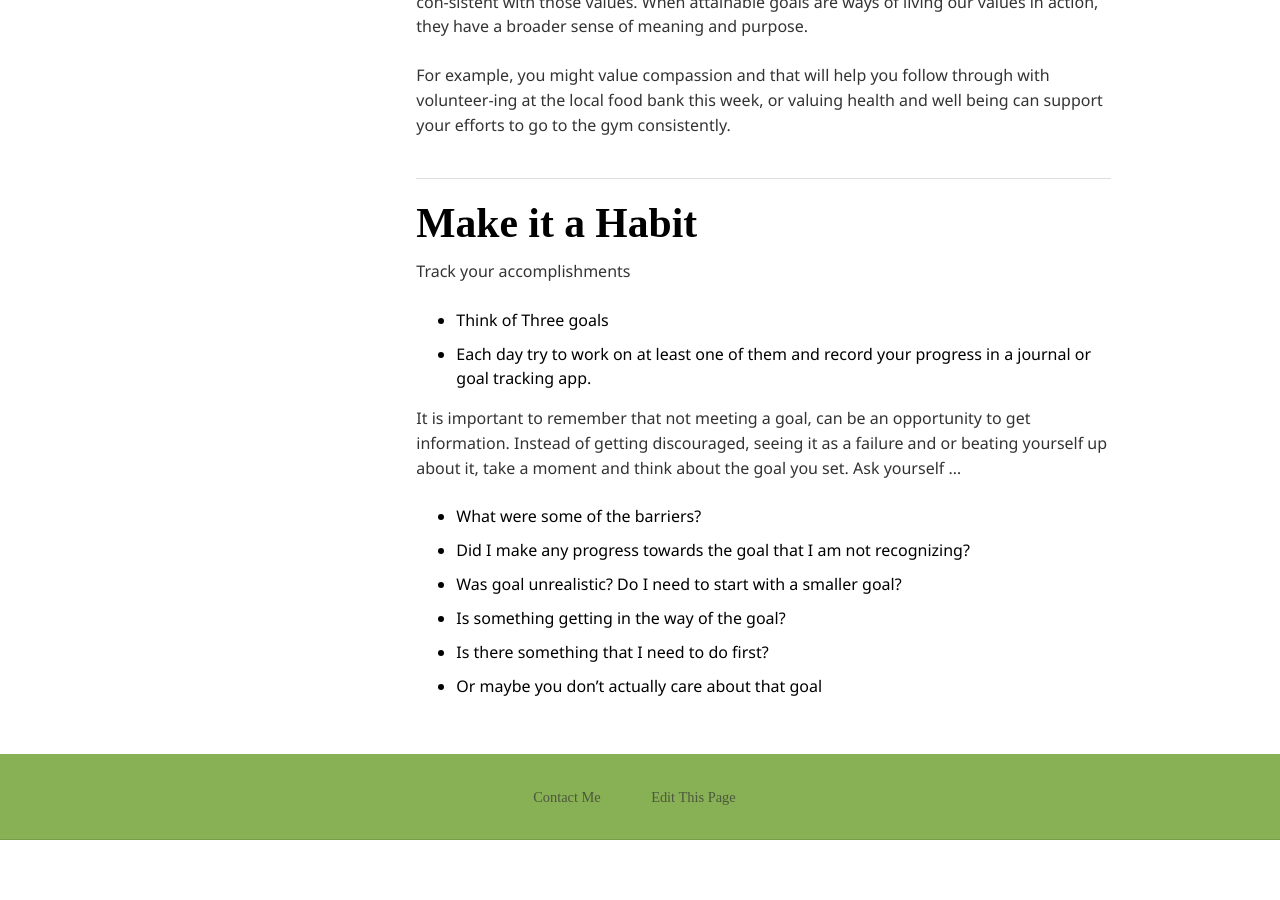
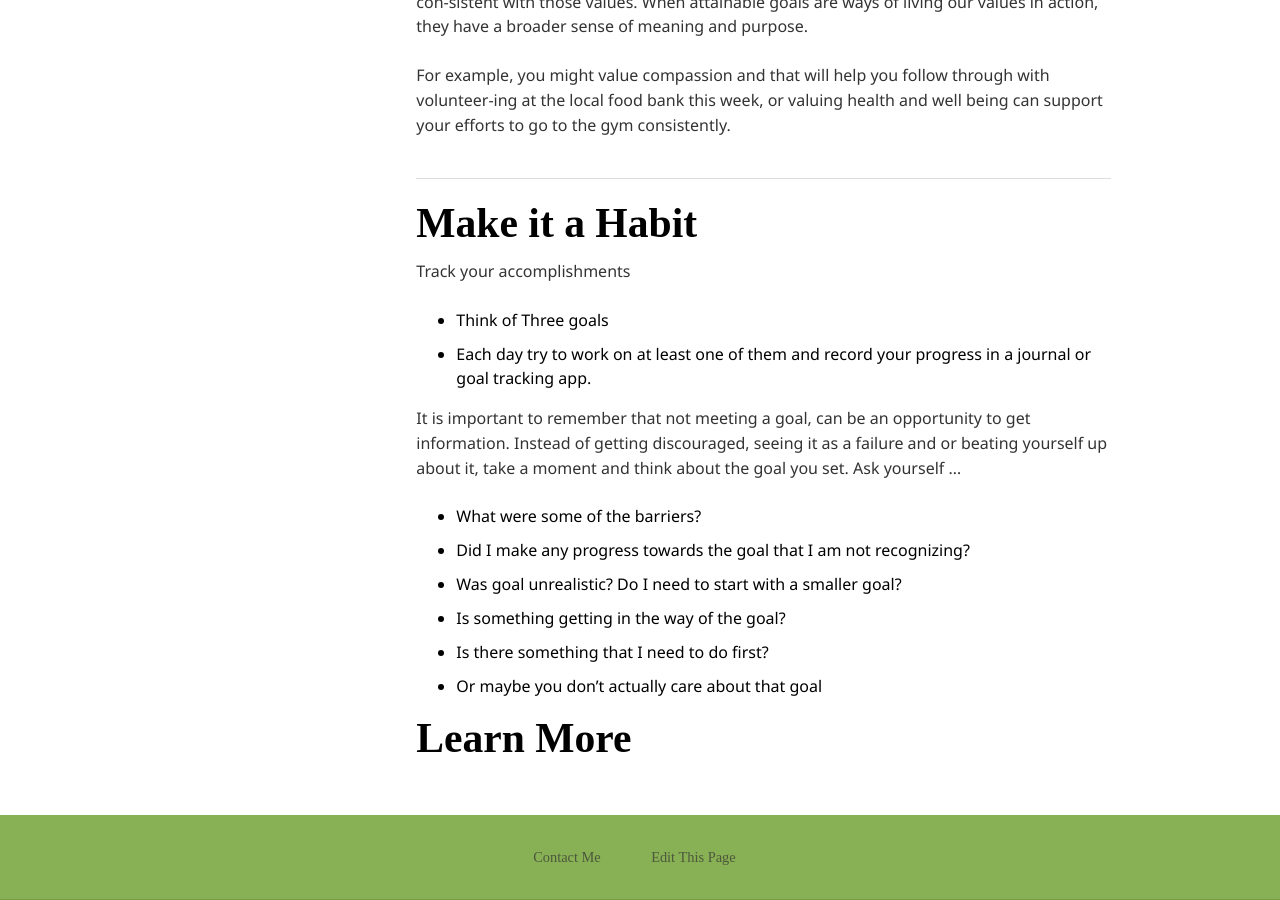
Before and after one commit to mtorres253/mtorres253.github.io, a Jekyll site: the page built from chapt-8/index.md, in a window 1280 px wide and 900 px high, scrolled down 3031 px. Built offline with Jekyll 4.4.1, drawn with Linux system fonts in a browser that asks for light colours; nearby versions of some CDN libraries; some web fonts are replaced; comment, search, counter and statistics services are not loaded; before the commit the page ends 3871 px from its top, so only the background shows below that.

Commit message:
Update index.md

```diff
--- a/chapt-8/index.md
+++ b/chapt-8/index.md
@@ -92,3 +92,5 @@ It is important to remember that not meeting a goal, can be an opportunity to ge
 - Is something getting in the way of the goal?
 - Is there something that I need to do first?
 - Or maybe you don’t actually care about that goal
+
+# Learn More
```
